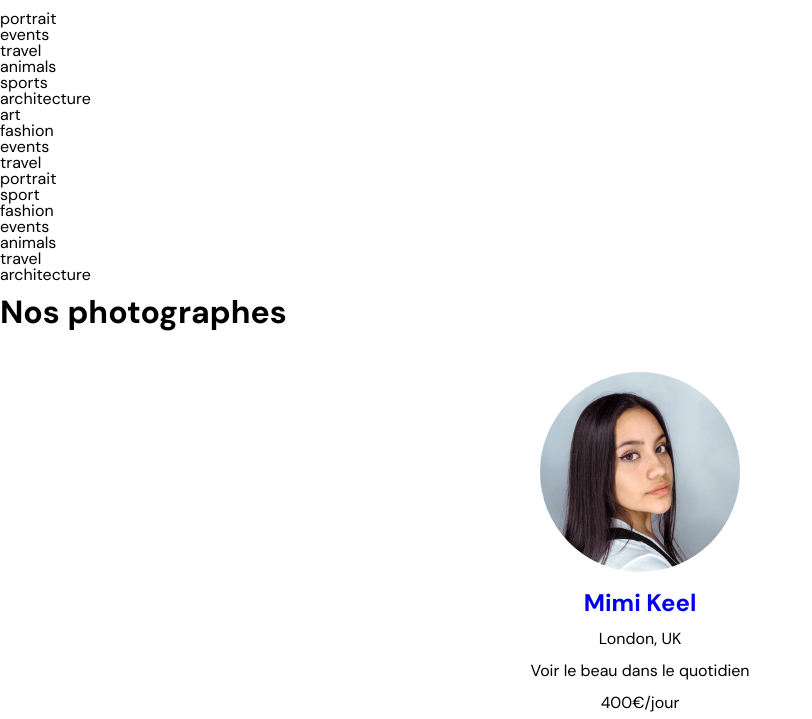
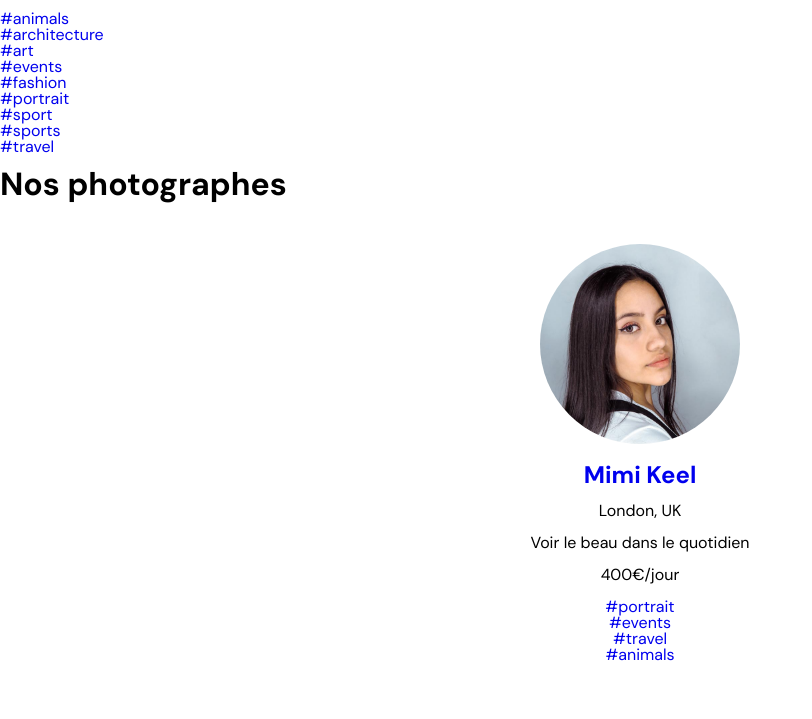
Before and after one commit to maxime-rl/MaximeRobilLepretre_6_14032021, a website built with webpack: page src/html/index.html in a window 1280 px wide. Shown: the part 58-777 px from the top of the page, without its empty margins (0-812 px from the left). Built offline with nearby package versions, Linux system fonts and the light colour scheme; files whose address does not match are found by name.

Commit message:
photographer card and filter tags nav with accessibility

```diff
--- a/src/js/fetchData.js
+++ b/src/js/fetchData.js
@@ -1,11 +1,11 @@
-import { createPhotographerCard, createFilterTagsList } from "./index.js";
+import { createPhotographerCard, createFilterTagsNavList } from "./index.js";
 
 const fetchData = async () => {
   try {
     const response = await fetch("./data/FishEyeData.json");
     const data = await response.json();
     createPhotographerCard(data);
-    createFilterTagsList(data);
+    createFilterTagsNavList(data);
   } catch (e) {
     console.log("e : ", e);
   }
--- a/src/js/index.js
+++ b/src/js/index.js
@@ -11,44 +11,104 @@ fetchData();
 const photographersList = document.querySelector(".photographers-list");
 const filterTagsList = document.querySelector(".filter-tags-list");
 
-/**
- * 1er test photographer card avec innerHTML
- */
-function createPhotographerCard (data) {
+const createFilterTagsNavList = (data) => {
+  collectSortedTags(data).forEach((tag) => {
+    const filterTagNavLi = document.createElement("li");
+    const filterTagNavLink = createLinkElement("index.html");
+    const spanForScreenReader = createTextElement("span", "sr-only", "tag");
+    filterTagNavLink.textContent = "#" + tag;
+    filterTagNavLink.appendChild(spanForScreenReader);
+    filterTagNavLi.appendChild(filterTagNavLink);
+    filterTagsList.appendChild(filterTagNavLi);
+  });
+};
+
+const uniqueTagsArr = (data) => {
+  const tags = new Set();
+
+  for (const photographer of data.photographers) {
+    for (let tag of photographer.tags) {
+      tag = tag.toLowerCase();
+      tags.add(tag);
+    }
+  }
+  return [...tags];
+};
+
+const collectSortedTags = (data) => {
+  const tags = uniqueTagsArr(data);
+
+  return tags.sort();
+};
+
+const createPhotographerCard = (data) => {
   data.photographers.map(photographer => {
-    const photographerCard = document.createElement("li");
-    photographerCard.classList.add("photographer-card");
-    const template = `
-      <a href="photographers.html?id=${photographer.id}">
-        <img src="../assets/images/${photographer.portrait}" alt="${photographer.name}">
-        <h2>${photographer.name}</h2>
-      </a>
-      <p>${photographer.city}, ${photographer.country}</p>
-      <p>${photographer.tagline}</p>
-      <p>${photographer.price}€/jour</p>
-      <ul>
-          ${photographer.tags.map(tag => `<li><a href="index.html" class="filter-tag"><span>#</span>${tag}</a></li>`).join(" ")}
-      </ul>
-    `;
-    photographerCard.innerHTML = template;
+    const photographerCard = createElementWithClassCss("li", "photographer-card");
+    const photographerLink = createLinkElement(`photographer.html?id=${photographer.id}`);
+    photographerLink.setAttribute("tabindex", 0);
+    const spanForScreenReader = createTextElement("span", "sr-only", `${photographer.name}`);
+    spanForScreenReader.classList.add("sr-only-focusable");
+    const photographerImg = createImgElement(`../assets/images/${photographer.portrait}`, " ");
+    const photographerName = createTextElement("h2", "photographer-name", `${photographer.name}`);
+    const photographerLocation = createTextElement("p", "photographer-location", (`${photographer.city}, ${photographer.country}`));
+    const photographerTagline = createTextElement("p", "photographer-tagline", `${photographer.tagline}`);
+    const photographerPrice = createTextElement("p", "photographer-price", `${photographer.price}€/jour`);
+    const photographerTagsList = document.createElement("ul");
+
+    photographer.tags.forEach((tag) => {
+      const photographerTagLi = document.createElement("li");
+      const photographerTagLink = document.createElement("a");
+      photographerTagLink.classList.add("filter-tag");
+      photographerTagLink.setAttribute("href", "index.html");
+      const spanForScreenReader = createTextElement("span", "sr-only", "tag");
+      photographerTagLink.textContent = "#" + tag;
+
+      photographerTagLink.appendChild(spanForScreenReader);
+      photographerTagLi.appendChild(photographerTagLink);
+      photographerTagsList.appendChild(photographerTagLi);
+    });
+
     photographersList.appendChild(photographerCard);
+
+    photographerLink.insertAdjacentElement("afterbegin", spanForScreenReader);
+    photographerLink.insertAdjacentElement("afterbegin", photographerImg);
+    photographerLink.insertAdjacentElement("beforeend", photographerName);
+    photographerCard.insertAdjacentElement("afterbegin", photographerLink);
+    photographerCard.insertAdjacentElement("beforeend", photographerLocation);
+    photographerCard.insertAdjacentElement("beforeend", photographerTagline);
+    photographerCard.insertAdjacentElement("beforeend", photographerPrice);
+    photographerCard.insertAdjacentElement("beforeend", photographerTagsList);
   });
-}
+};
 
-function createFilterTagsList (data) {
-  data.photographers.map(photographer => {
-    photographer.tags.forEach((tag) => {
-      // const test2 = [];
-      // test2.push(tag);
-      // console.log(test2);
-      const filterTagLi = document.createElement("li");
-      const filterTagLink = document.createElement("a");
-      filterTagLink.textContent = tag;
-      filterTagLi.appendChild(filterTagLink);
-      filterTagsList.appendChild(filterTagLi);
-    });
-  });
-}
+const createTextElement = (htmlTag, classCSS, text) => {
+  const element = createElementWithClassCss(htmlTag, classCSS);
+  element.textContent = text;
+
+  return element;
+};
+
+const createLinkElement = (link) => {
+  const element = document.createElement("a");
+  element.setAttribute("href", link);
+
+  return element;
+};
+
+const createElementWithClassCss = (htmlTag, classCSS) => {
+  const element = document.createElement(htmlTag);
+  element.classList.add(classCSS);
+
+  return element;
+};
+
+const createImgElement = (src, alt) => {
+  const element = document.createElement("img");
+  element.setAttribute("src", src);
+  element.setAttribute("alt", alt);
+
+  return element;
+};
 
 /**
  * 2eme test photographer card avec insertAdjacentElement
@@ -113,4 +173,4 @@ function createFilterTagsList (data) {
 // }
 
 export { createPhotographerCard };
-export { createFilterTagsList };
+export { createFilterTagsNavList };
--- a/src/styles/_base/_base.scss
+++ b/src/styles/_base/_base.scss
@@ -381,3 +381,31 @@ img {
   height: auto;
   object-fit: cover;
 }
+/**
+ * Class sr-only for text screen readers
+ */
+.sr-only {
+  border: 0 !important;
+  clip: rect(1px, 1px, 1px, 1px) !important;
+  -webkit-clip-path: inset(50%) !important;
+          clip-path: inset(50%) !important;
+  height: 1px !important;
+  margin: -1px !important;
+  overflow: hidden !important;
+  padding: 0 !important;
+  position: absolute !important;
+  width: 1px !important;
+  white-space: nowrap !important;
+}
+
+.sr-only-focusable:focus,
+.sr-only-focusable:active {
+  clip: auto !important;
+  -webkit-clip-path: none !important;
+          clip-path: none !important;
+  height: auto !important;
+  margin: auto !important;
+  overflow: visible !important;
+  width: auto !important;
+  white-space: normal !important;
+}
```
